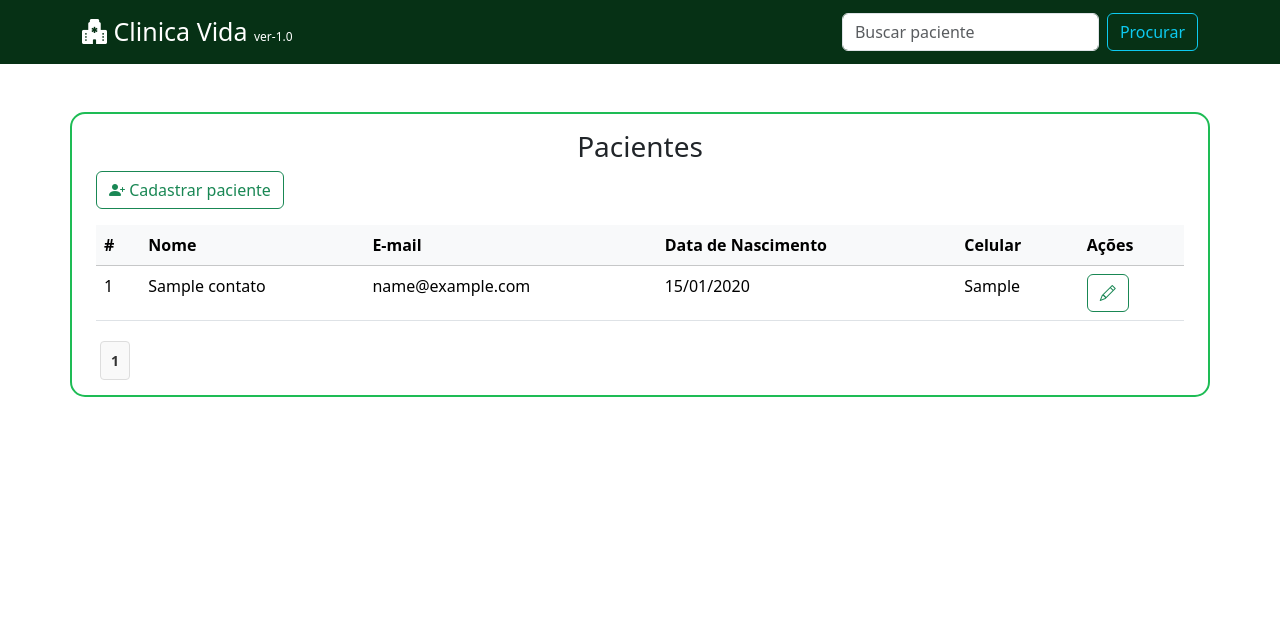
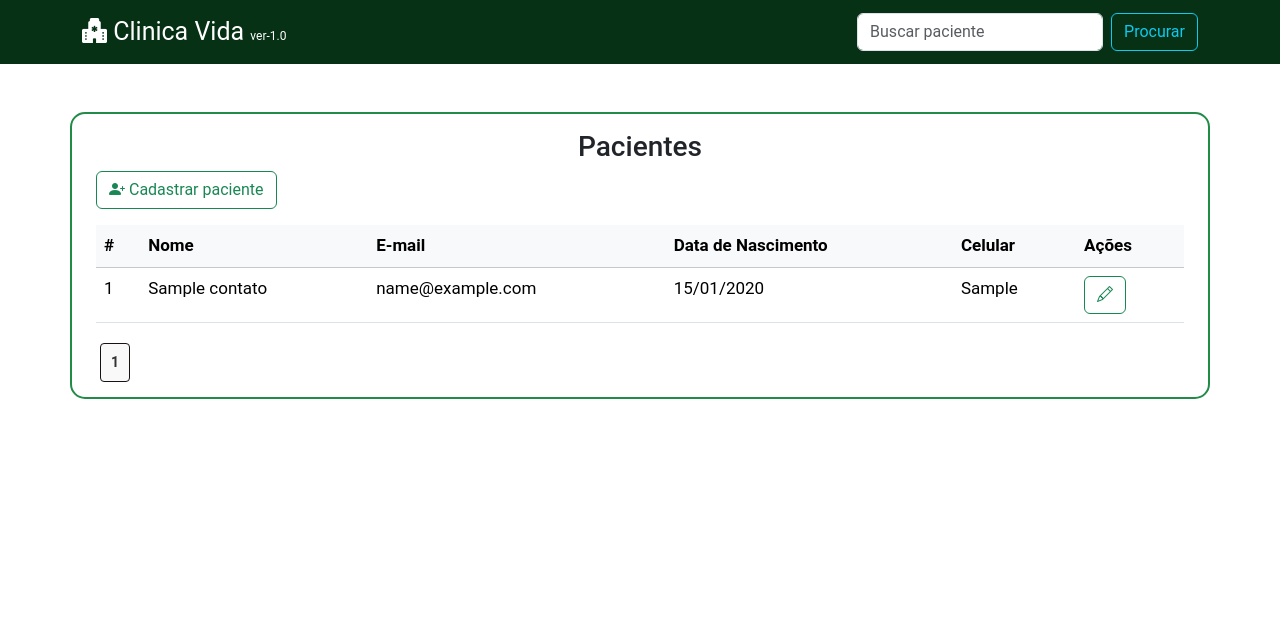
Before and after one commit to kemuelkesley/cadastro-pacientes, a Django app: page / in a window 1280 px wide. Shown: the top 639 px of the page. Run offline with Django 4.2, Linux system fonts and the light colour scheme; tables that the repository leaves empty hold one stand-in row (values such as "Sample post").

Commit message:
mudanças nas interfaces da aplicação e removido alguns comentarios.

```diff
--- /dev/null
+++ b/setup/static/assets/css/fontes.css
@@ -0,0 +1,4 @@
+body {
+    font-family: 'Roboto', sans-serif;
+    font-size: 17px;
+}
--- a/setup/static/assets/css/paginator.css
+++ b/setup/static/assets/css/paginator.css
@@ -9,7 +9,8 @@
     padding: 8px 10px;
     margin: 0 4px;
     margin-bottom: 15px;
-    border: 1px solid #ddd;
+    /* border: 1px solid #ddd; */
+    border: 1px solid #181212;
     background-color: #f9f9f9;
     color: #333;
     text-decoration: none;
@@ -17,6 +18,8 @@
     font-size: 14px;
 }
 
+
 .step-links a:hover {
-    background-color: #ddd;
+    background-color: #198754;
+    /* 228b47 */
 }
--- a/setup/static/assets/css/tabela.css
+++ b/setup/static/assets/css/tabela.css
@@ -1,5 +1,6 @@
 .contorno_table {
-    border-color: #1ebc55;
+    /* border-color: #1ebc55; */
+    border-color: #228b47;
     border-style: solid;
     border-width: 2px;
     border-radius: 15px;
--- a/templates/clinica/clinica_list.html
+++ b/templates/clinica/clinica_list.html
@@ -14,6 +14,7 @@
     <link rel="stylesheet" href="{% static 'assets/css/paginator.css' %}">
     <link rel="stylesheet" href="{% static 'assets/css/tabela.css' %}">
     <link rel="stylesheet" href="{% static 'assets/css/buttons.css' %}">
+    <link rel="stylesheet" href="{% static 'assets/css/fontes.css' %}">
 </head>
 <body>
 
--- a/templates/clinica/contato_form.html
+++ b/templates/clinica/contato_form.html
@@ -15,6 +15,7 @@
     <!--CSS-->
     <link rel="stylesheet" href="{% static 'assets/css/tabela.css' %}">
     <link rel="stylesheet" href="{% static 'assets/css/inputs.css' %}">
+    <link rel="stylesheet" href="{% static 'assets/css/fontes.css' %}">
 
 </head>
 <body>
--- a/templates/clinica/editar_contato.html
+++ b/templates/clinica/editar_contato.html
@@ -17,6 +17,7 @@
     <!--CSS-->
     <link rel="stylesheet" href="{% static 'assets/css/tabela.css' %}">
     <link rel="stylesheet" href="{% static 'assets/css/inputs.css' %}">
+    <link rel="stylesheet" href="{% static 'assets/css/fontes.css' %}">
 
 </head>
 <body>
@@ -30,7 +31,7 @@
 
     <!-- Modal -->
     <section>
-        <div class="modal fade" id="confirmModal" tabindex="-1" aria-labelledby="confirmModalLabel" aria-hidden="true">
+        <div class="modal fade"  id="confirmModal" tabindex="-1" aria-labelledby="confirmModalLabel" aria-hidden="true">
             <div class="modal-dialog">
                 <div class="modal-content">
                     <div class="modal-header">
@@ -61,7 +62,7 @@
      -->
 
         <h3 class="mt-3">Editar Cadastro</h3>
-        <form class="mt-3" method="POST">
+        <form class="mt-3"  method="POST">
             {% csrf_token %}
             <div class="row">
                 <div class="col-md-6 mb-3">
```
Also changed, not shown: clinica/models.py (+0 -7 lines), clinica/views.py (+0 -13 lines).
